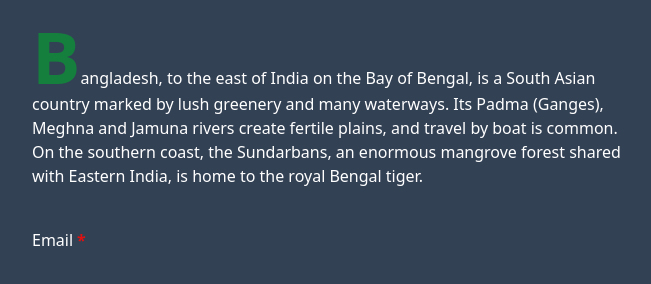
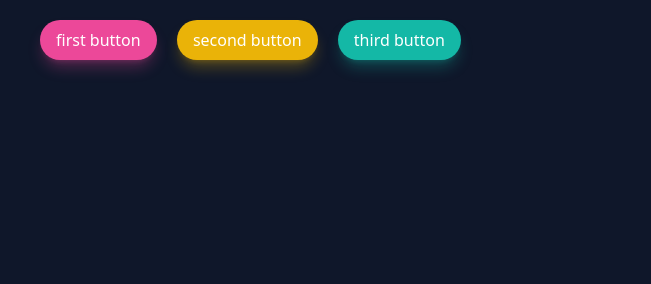
Before and after one commit to Nazmul1582/learn-tailwindcss, a website: page src/index.html in a window 1280 px wide. Shown: the whole page, without its empty margins (308-959 px from the left). Drawn offline with Linux system fonts and the light colour scheme.

Commit message:
colored box shadow

```diff
--- a/src/index.html
+++ b/src/index.html
@@ -8,21 +8,23 @@
 
     <link rel="stylesheet" href="../dist/tailwind.css" />
   </head>
-  <body class="p-5 w-1/2 mx-auto dark:sm:bg-slate-700 dark:text-white">
-    <div
-      class="text-gray-500 first-letter:text-7xl first-letter:text-green-700 first-letter:font-bold selection:bg-yellow-400 dark:text-white"
-    >
-      Bangladesh, to the east of India on the Bay of Bengal, is a South Asian
-      country marked by lush greenery and many waterways. Its Padma (Ganges),
-      Meghna and Jamuna rivers create fertile plains, and travel by boat is
-      common. On the southern coast, the Sundarbans, an enormous mangrove forest
-      shared with Eastern India, is home to the royal Bengal tiger.
-    </div>
-    <div class="mt-10">
-      <label
-        class="after:content-['*'] after:ml-1 after:text-[#e11111] after:font-bold"
-        >Email</label
+  <body class="p-5 w-1/2 mx-auto dark:sm:bg-slate-900 dark:text-white">
+    <div class="text-gray-500 dark:text-white">
+      <button
+        class="px-4 py-2 bg-pink-500 rounded-full mx-2 text-center shadow-lg shadow-pink-500/30"
       >
+        first button
+      </button>
+      <button
+        class="px-4 py-2 bg-yellow-500 rounded-full mx-2 text-center shadow-lg shadow-yellow-500/30"
+      >
+        second button
+      </button>
+      <button
+        class="px-4 py-2 bg-teal-500 rounded-full mx-2 text-center shadow-lg shadow-teal-500/30"
+      >
+        third button
+      </button>
     </div>
   </body>
 </html>
```
Also changed, not shown: dist/tailwind.css.
